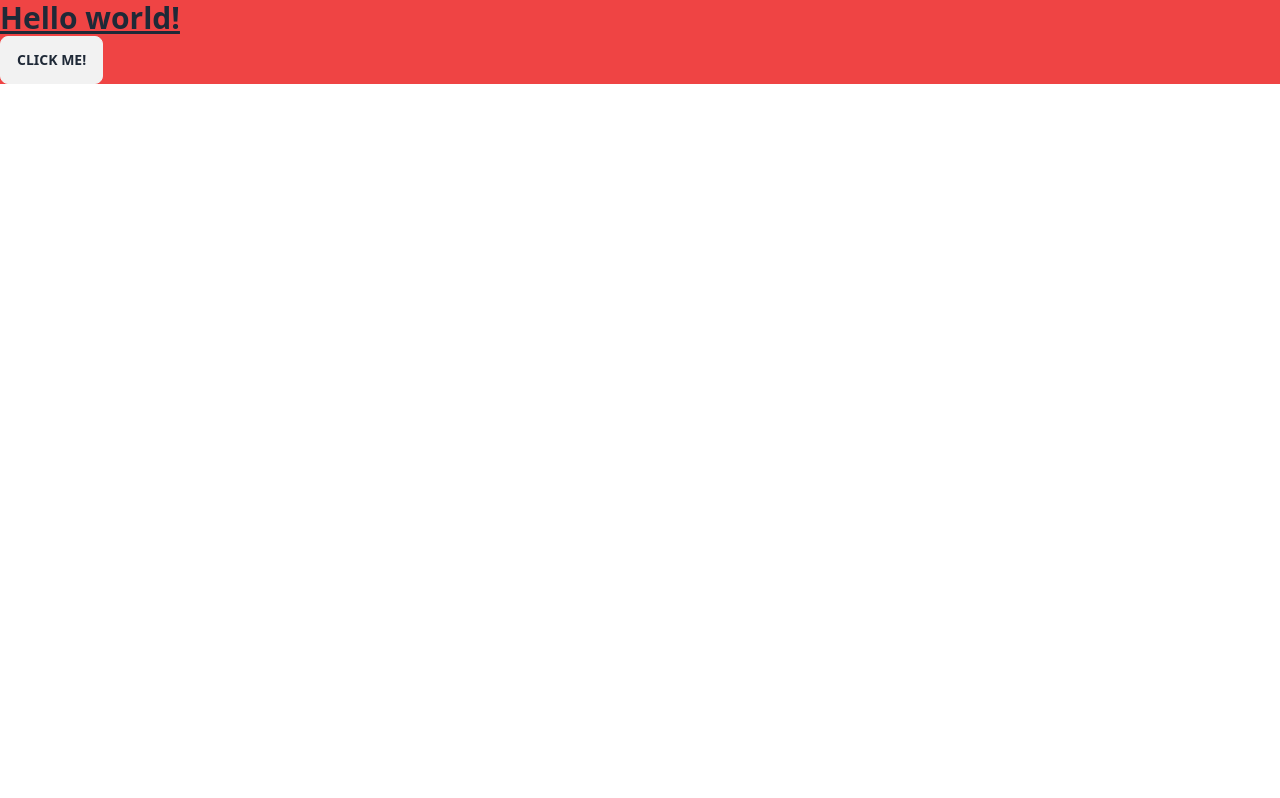
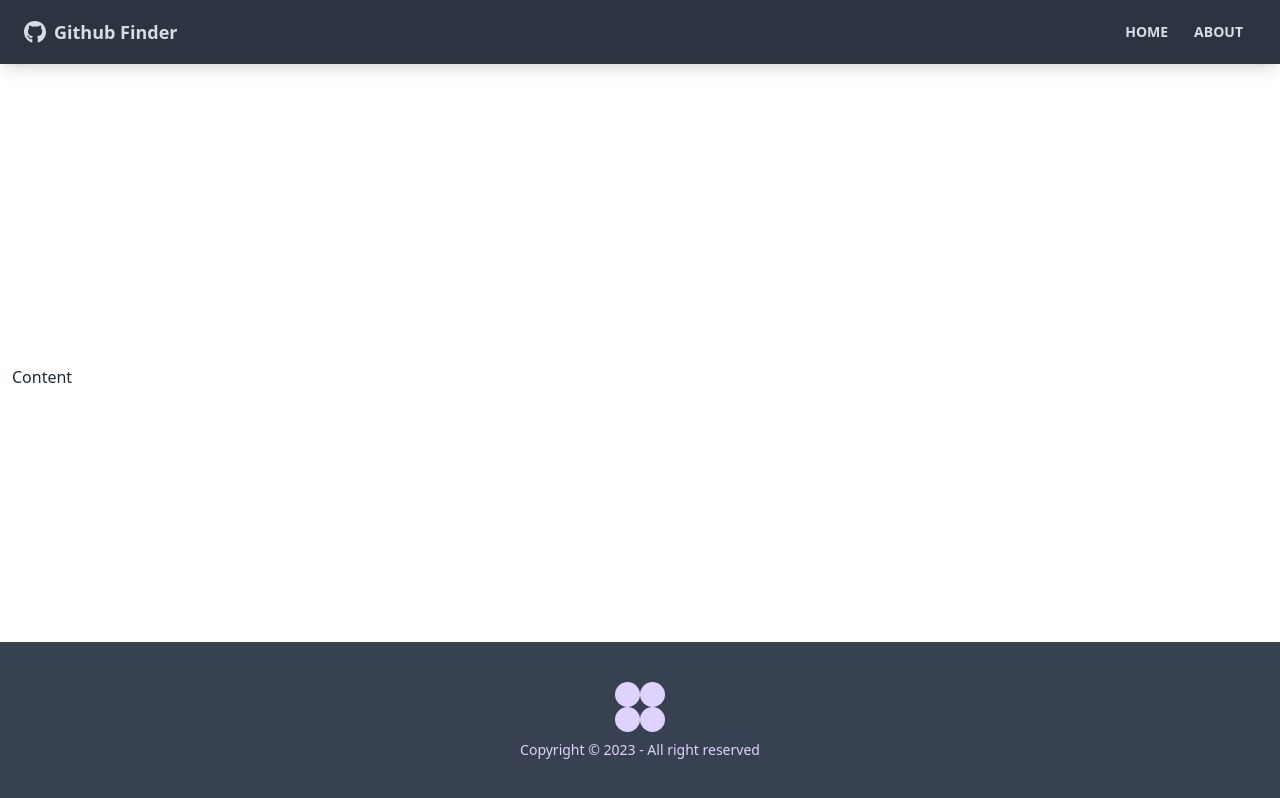
Before and after one commit to mohamedabdallah20/github-finder-reactjs, a React (Create React App) app: page / in a window 1280 px wide. Built offline with nearby package versions, Linux system fonts and the light colour scheme.

Commit message:
add Navbar and Footer components

```diff
--- a/package.json
+++ b/package.json
@@ -8,6 +8,8 @@
     "@testing-library/user-event": "^13.5.0",
     "react": "^18.2.0",
     "react-dom": "^18.2.0",
+    "react-icons": "^4.11.0",
+    "react-router-dom": "^6.16.0",
     "react-scripts": "5.0.1",
     "web-vitals": "^2.1.4"
   },
--- a/src/App.js
+++ b/src/App.js
@@ -1,9 +1,15 @@
+import { BrowserRouter as Router, Route } from 'react-router-dom'
+import Navbar from './components/layout/Navbar'
+import Footer from './components/layout/Footer'
 function App() {
   return (
-    <div className="App bg-red-500">
-      <h1 className="text-3xl font-bold underline">Hello world!</h1>
-      <button className="btn">Click me!</button>
-    </div>
+    <Router>
+      <div className="flex flex-col justify-between h-screen">
+        <Navbar />
+        <main className="container mx-auto px-3 py-4">Content</main>
+        <Footer />
+      </div>
+    </Router>
   )
 }
 
--- /dev/null
+++ b/src/components/layout/Footer.jsx
@@ -0,0 +1,28 @@
+import React from 'react'
+
+function Footer() {
+  const footerYear = new Date().getFullYear()
+  return (
+    <footer className="footer p-10 bg-gray-700 text-primary-content footer-center">
+      <div>
+        <svg
+          width="50"
+          height="50"
+          viewBox="0 0 24 24"
+          xmlns="http://www.w3.org/2000/svg"
+          fillRule="evenodd"
+          clipRule="evenodd"
+          className="inline-block fill-current"
+        >
+          <circle cx="6" cy="6" r="6" />
+          <circle cx="18" cy="6" r="6" />
+          <circle cx="18" cy="18" r="6" />
+          <circle cx="6" cy="18" r="6" />
+        </svg>
+        <p>Copyright &copy; {footerYear} - All right reserved</p>
+      </div>
+    </footer>
+  )
+}
+
+export default Footer
--- /dev/null
+++ b/src/components/layout/Navbar.jsx
@@ -0,0 +1,34 @@
+import React from 'react'
+import { FaGithub } from 'react-icons/fa'
+import { Link } from 'react-router-dom'
+function Navbar({ title }) {
+  return (
+    <nav className="navbar mb-12 shadow-lg bg-neutral text-neutral-content">
+      <div className="container mx-auto">
+        <div className="flex-non px-2 mx-2">
+          <FaGithub className="inline pr-2 text-3xl" />
+          <Link to="/" className="text-lg font-bold align-middle">
+            {title}
+          </Link>
+        </div>
+
+        <div className="flex-1 px-2 mx-2">
+          <div className="flex justify-end">
+            <Link to="/" className="btn btn-ghost btn-sm rounded-btn">
+              {' '}
+              Home{' '}
+            </Link>
+            <Link to="/about" className="btn btn-ghost btn-sm rounded-btn">
+              {' '}
+              About{' '}
+            </Link>
+          </div>
+        </div>
+      </div>
+    </nav>
+  )
+}
+Navbar.defaultProps = {
+  title: 'Github Finder',
+}
+export default Navbar
```
Also changed, not shown: 1 other file (tests, documents, lock files or other folders).
